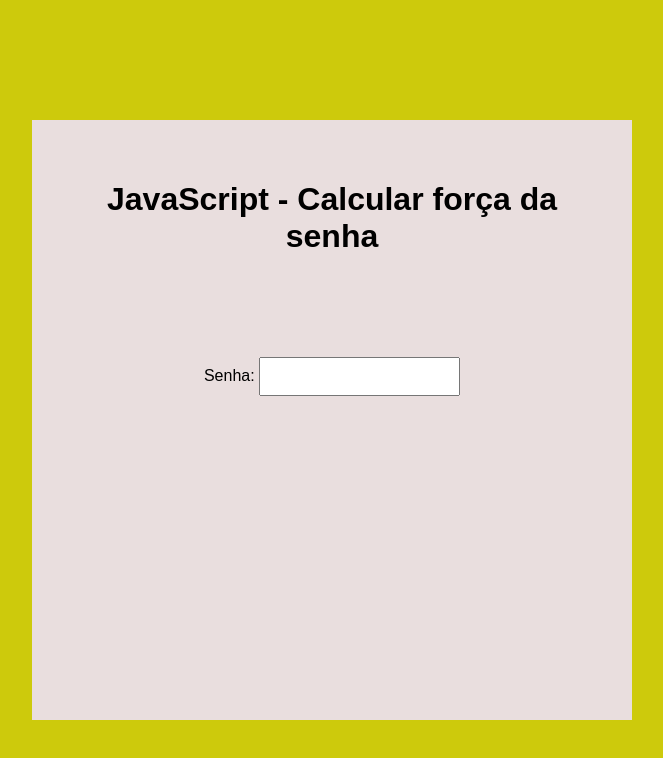
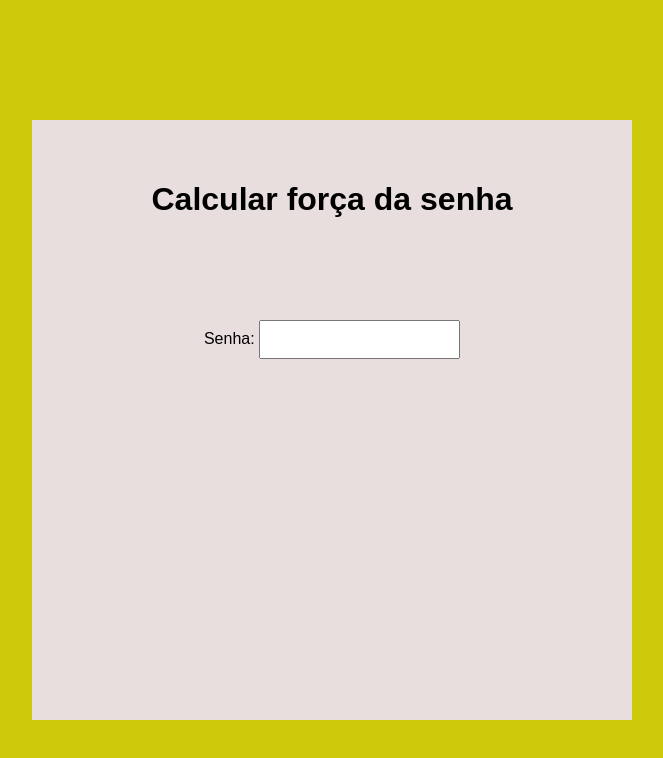
Before and after one commit to klebermkardel/error-login, a plain HTML site: page index.html in a window 1280 px wide. Shown: the whole page, without its empty margins (308-971 px from the left). Drawn offline with Linux system fonts and the light colour scheme.

Commit message:
Correção

```diff
--- a/index.html
+++ b/index.html
@@ -3,13 +3,13 @@
 
 <head>
     <meta charset="UTF-8">
-    <title>Celke - Forcao Senha</title>
+    <title>Validação de Senhas</title>
     <link rel="stylesheet" href="./assets/CSS/style.css">
 </head>
 
 <body>
    <div class="container">
-    <h1>JavaScript - Calcular força da senha</h1>
+    <h1>Calcular força da senha</h1>
 
     <form>
         <div id="impSenha"></div>
```
